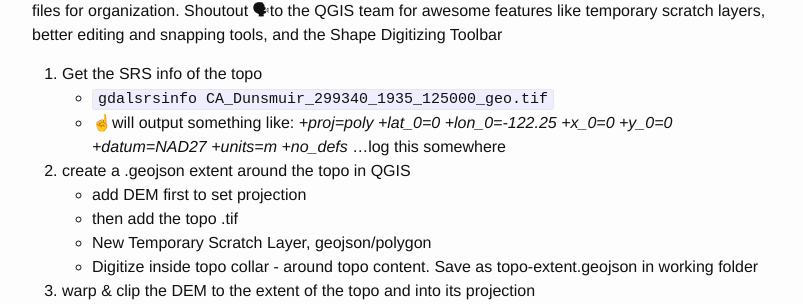
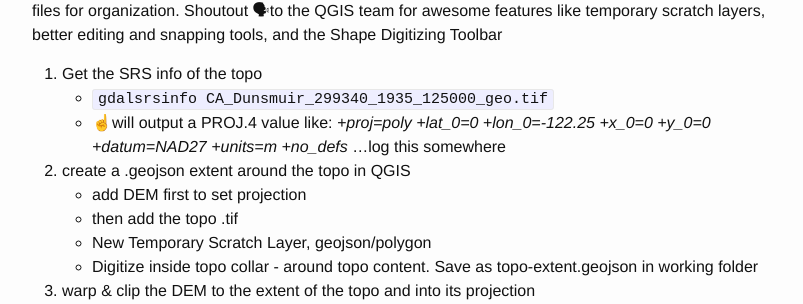
Before and after one commit to oeon/oeon.github.io, a Jekyll site: the page built from _posts/2019-04-07-blender-hillshades.md, in a window 1280 px wide and 900 px high, scrolled down 3260 px. Shown: the part 146-450 px from the top of the window, without its empty margins (238-1041 px from the left). Built offline with Jekyll 4.4.1, drawn with Linux system fonts in a browser that asks for light colours.

Commit message:
Update 2019-04-07-blender-hillshades.md

```diff
--- a/_posts/2019-04-07-blender-hillshades.md
+++ b/_posts/2019-04-07-blender-hillshades.md
@@ -61,7 +61,7 @@ This has been my playbook for obtaining old topos from [topoView](https://ngmdb.
 
 1. Get the SRS info of the topo
   * `gdalsrsinfo CA_Dunsmuir_299340_1935_125000_geo.tif`
-  * ☝️will output something like: _+proj=poly +lat_0=0 +lon_0=-122.25 +x_0=0 +y_0=0 +datum=NAD27 +units=m +no_defs_ ...log this somewhere
+  * ☝️will output a PROJ.4 value like: _+proj=poly +lat_0=0 +lon_0=-122.25 +x_0=0 +y_0=0 +datum=NAD27 +units=m +no_defs_ ...log this somewhere
 2. create a .geojson extent around the topo in QGIS
   * add DEM first to set projection
   * then add the topo .tif
```
